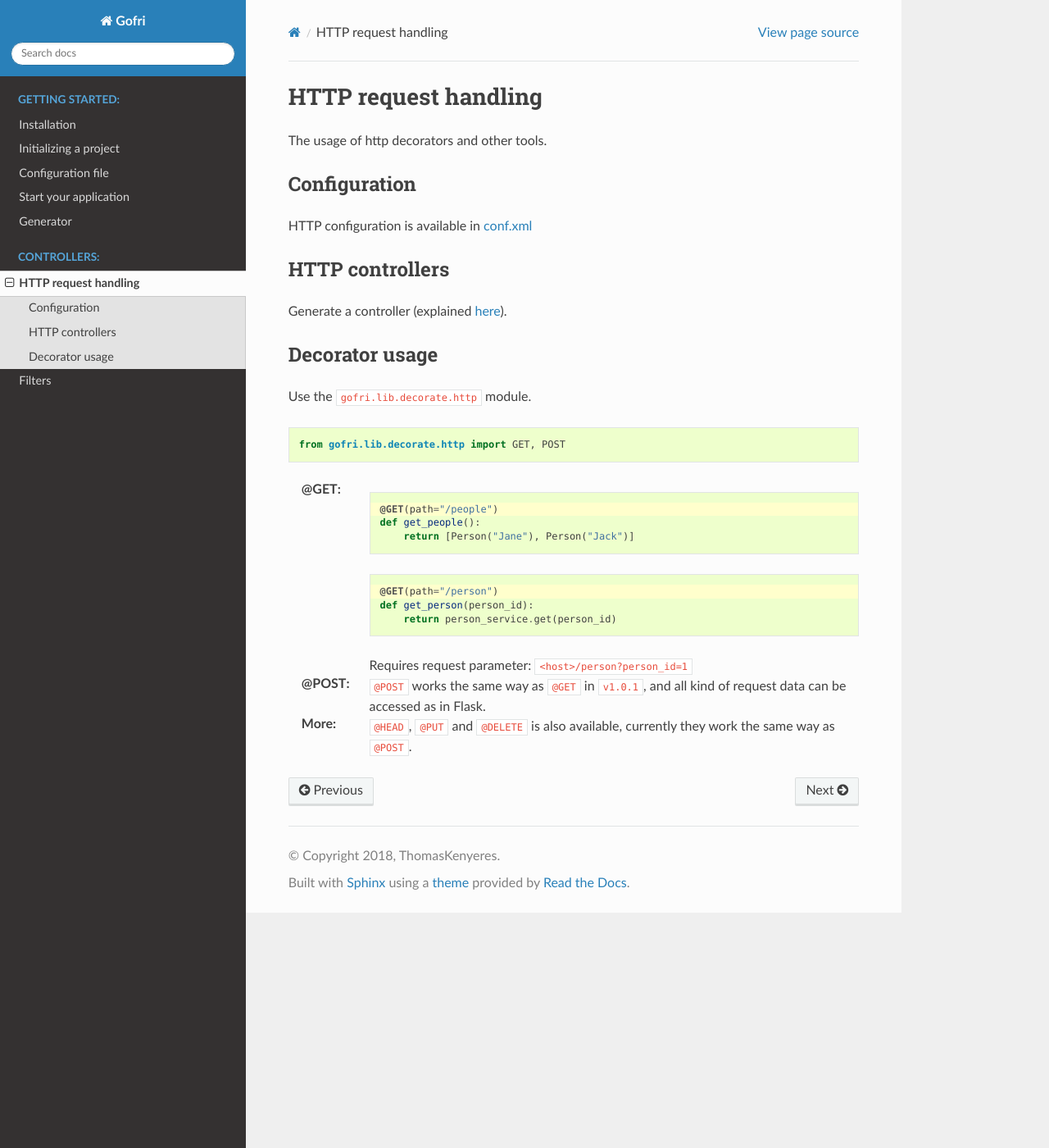
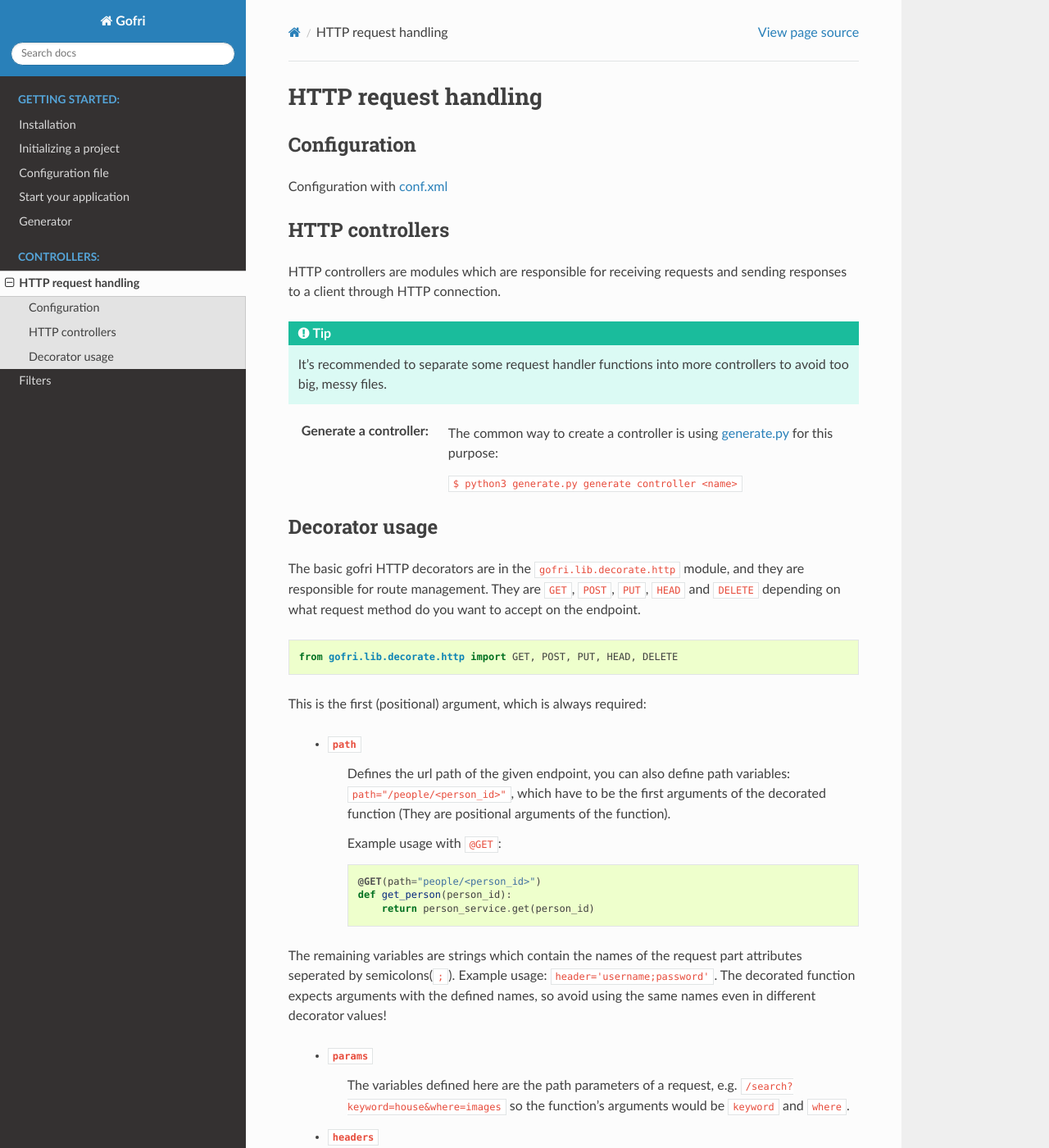
Before and after one commit to ThomasKenyeres/gofri-docs, a Sphinx documentation site: the page built from docs/controllers/http.rst, in a window 1280 px wide and 1400 px high. Shown: the whole window at 82% size. Built offline with Sphinx 7.4.7 and the Read the Docs theme 2.0.0, drawn with Linux system fonts in a browser that asks for light colours; formulas are drawn with MathJax 3; some of the changed text lies outside the part shown.

Commit message:
Documentation for v1.0.3

```diff
--- a/docs/controllers/http.rst
+++ b/docs/controllers/http.rst
@@ -1,28 +1,64 @@
 HTTP request handling
 =====================
-
-The usage of http decorators and other tools.
-
 
 Configuration
 -------------
 
-HTTP configuration is available in `conf.xml <../getting_started/config.html#http>`__
+Configuration with `conf.xml <../getting_started/config.html#http>`__
 
 HTTP controllers
 ----------------
 
-Generate a controller (explained `here <../getting_started/generator.html>`_).
+HTTP controllers are modules which are responsible for receiving requests and sending responses to a client through HTTP connection.
+
+.. tip::
+     It's recommended to separate some request handler functions into more controllers to avoid too big, messy files.
+
+:Generate a controller:
+
+    The common way to create a controller is using `generate.py <../getting_started/generator.html>`_ for this purpose: \
+
+    ``$ python3 generate.py generate controller <name>``
 
 
 Decorator usage
 ---------------
 
-Use the ``gofri.lib.decorate.http`` module.
+The basic gofri HTTP decorators are in the ``gofri.lib.decorate.http`` module, \
+and they are responsible for route management. They are ``GET``, ``POST``, ``PUT``, ``HEAD`` and ``DELETE`` \
+depending on what request method do you want to accept on the endpoint.
 
 .. code-block:: python
 
-    from gofri.lib.decorate.http import GET, POST
+    from gofri.lib.decorate.http import GET, POST, PUT, HEAD, DELETE
+
+
+
+
+This is the first (positional) argument, which is always required:
+
+    * ``path``
+        Defines the url path of the given endpoint, you can also define path variables: ``path="/people/<person_id>"``, \
+        which have to be the first arguments of the decorated function (They are positional arguments of the function).
+
+        Example usage with ``@GET``:
+
+        .. code-block:: python
+
+            @GET(path="people/<person_id>")
+            def get_person(person_id):
+                return person_service.get(person_id)
+
+The remaining variables are strings which contain the names of the request part attributes seperated by semicolons(``;``).
+Example usage: ``header='username;password'``. The decorated function expects arguments with the defined names, \
+so avoid using the same names even in different decorator values!
+
+    * ``params``
+        The variables defined here are the path parameters of a request, e.g. ``/search?keyword=house&where=images`` \
+        so the function's arguments would be ``keyword`` and ``where``.
+    * ``headers``
+        The request header parameters are defined in this string.
+
 
 
 :@GET: \
@@ -38,16 +74,81 @@
     .. code-block:: python
         :emphasize-lines: 1
 
-        @GET(path="/person")
+        @GET(path="/person", params="person_id")
         def get_person(person_id):
             return person_service.get(person_id)
 
 
-    Requires request parameter: ``<host>/person?person_id=1``
+
+    Example: ``<host>/person?person_id=1``
 
 :@POST: \
-    ``@POST`` works the same way as ``@GET`` in ``v1.0.1``, and all kind of request data can be accessed as in Flask.
+
+    ``@POST`` has additional input values like:
+
+        * body
+            Contains the request body.
+
+            .. code-block:: python
+                :emphasize-lines: 1
+
+                @POST(path="/add", body="name;age")
+                def add_person(name, age):
+                    person_service.add(Person(name, age))
+
+
+
+        * json
+            Contains the request body if it's in ``application/json`` format:
+
+            .. code-block:: python
+                :emphasize-lines: 1
+
+                @POST(path="/add_more", json="people")
+                def add_people(people):
+                    person_service.add_more(people)
+
+            Request body (``application/json``):
+
+            .. code-block:: json
+
+                {
+                    "people": [
+                        {"name": "John", "age": 23},
+                        {"name": "Jane", "age": 18},
+                        {"name": "Jack", "age": 34}
+                    ]
+                }
+
+
+    ``headers`` example:
+
+    .. code-block:: python
+        :emphasize-lines: 1
+
+        @POST(path="/auth", headers="name;password")
+        def auth(name, password):
+            return service.auth()
+
+
+
+
+    You can also use more request part decorator value at once:
+
+    .. code-block:: python
+        :emphasize-lines: 1
+
+        @POST(path="/library/<room_id>", json="books", params="note"):
+        def add_books(room_id, books, note):
+            library.rooms[room_id].add_books(books, note)
+
+
 
 :More:
 
-    ``@HEAD``, ``@PUT`` and ``@DELETE`` is also available, currently they work the same way as ``@POST``.
+    ``@HEAD``, ``@PUT`` and ``@DELETE`` is also available, they work the same way as ``@POST``.
+
+.. note::
+    The big advantage of ``Gofri``'s HTTP decorators is that you don't have to read different request parts \
+    inside the function because you have them as parameters.
+    If you want to use request parts differently, do as you would do it in ``Flask``.
--- a/docs/getting_started/init.rst
+++ b/docs/getting_started/init.rst
@@ -1,7 +1,7 @@
 Initializing a project
 ======================
 
-``python3 -m gofri.generate_project <project-name>`` is the common way to create a project,
+``$ python3 -m gofri.generate_project <project-name>`` is the common way to create a project,
 which will have the following structure
 
 
--- a/docs/getting_started/install.rst
+++ b/docs/getting_started/install.rst
@@ -1,6 +1,6 @@
 Installation
 ============
 
-:Install from pip: To install latest stable version run ``pip3 install Gofri``.
+:Install from pip: To install latest stable version run ``$ pip3 install Gofri``.
 
 To install current development version check out the GitHub repository.
--- a/docs/getting_started/start.rst
+++ b/docs/getting_started/start.rst
@@ -1,7 +1,7 @@
 Start your application
 ======================
 
-To start your webapp run ``python3 start.py`` in the root package.
+To start your webapp run ``$ python3 start.py`` in the root package.
 
 Expected output after startup:
 
```
Also changed, not shown: other parts of docs/controllers/http.rst (+1 -1 lines), docs/getting_started/generator.rst (+4 -3 lines).
